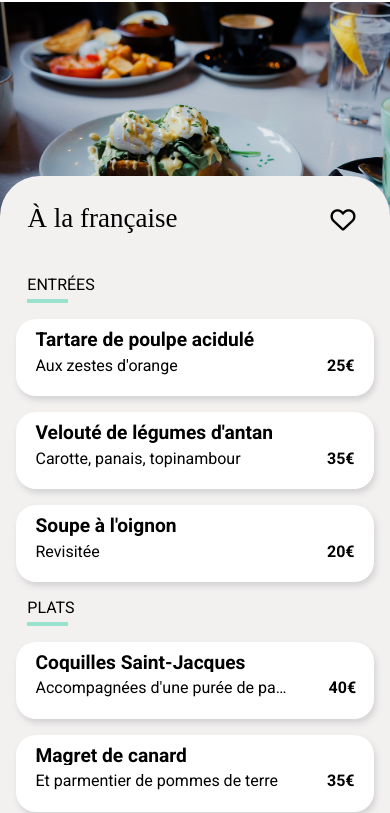
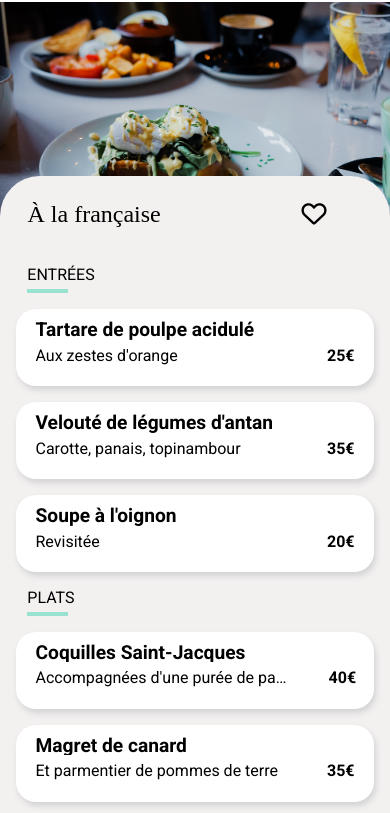
Before and after one commit to Gibfeld/GilbertFelicite_3_22102021, a website: page a_la_Française.html in a window 390 px wide. Shown: the part 55-868 px from the top of the page. Drawn offline with Linux system fonts and the light colour scheme; a web font is replaced by a local one.

Commit message:
Modificatio du heart et autres

```diff
--- a/a_la_Française.html
+++ b/a_la_Française.html
@@ -23,10 +23,11 @@
         <img src="images/restaurants/toa-heftiba-DQKerTsQwi0-unsplash.jpg" alt="photo assiette A la française">
         <div class="restaurant_name">
           <h2>À la française</h2>
-          <div class="card_caption_heart-menu">
+          <div class="card_caption_heart">
             <p>
               <span class="restau-heart">
                 <i class="far fa-heart"></i>
+                <i class="fas fa-heart fa-heart-animated"></i>
               </span>
             </p>
           </div>
--- a/sass/components/_heart.scss
+++ b/sass/components/_heart.scss
@@ -36,5 +36,14 @@
         left: 10px;
         padding-top: 11px;
     }
-
 }
+@media screen and (max-width: 768px) {
+    .pages-restaurants .card_caption_heart {
+        padding-right: 0px;
+        bottom: 6px;
+        display: flex;
+        flex-direction: column;
+        justify-content: center;
+        min-width: 100px;
+    }
+}
--- a/sass/components/_menu.scss
+++ b/sass/components/_menu.scss
@@ -242,3 +242,8 @@
     display: flex;
     justify-content: center;
   }
+  @media screen and (max-width: 768px) {
+    .restaurant_name {
+      font-size: inherit;
+    }
+  }
```
Also changed, not shown: la_note_enchantée.html (+2 -1 lines), le_délice_des_sens.html (+2 -1 lines), palette_du_goût.html (+2 -1 lines), css/style.css, sass/components/_buttons.scss (line endings or trailing spaces), 1 other file.
